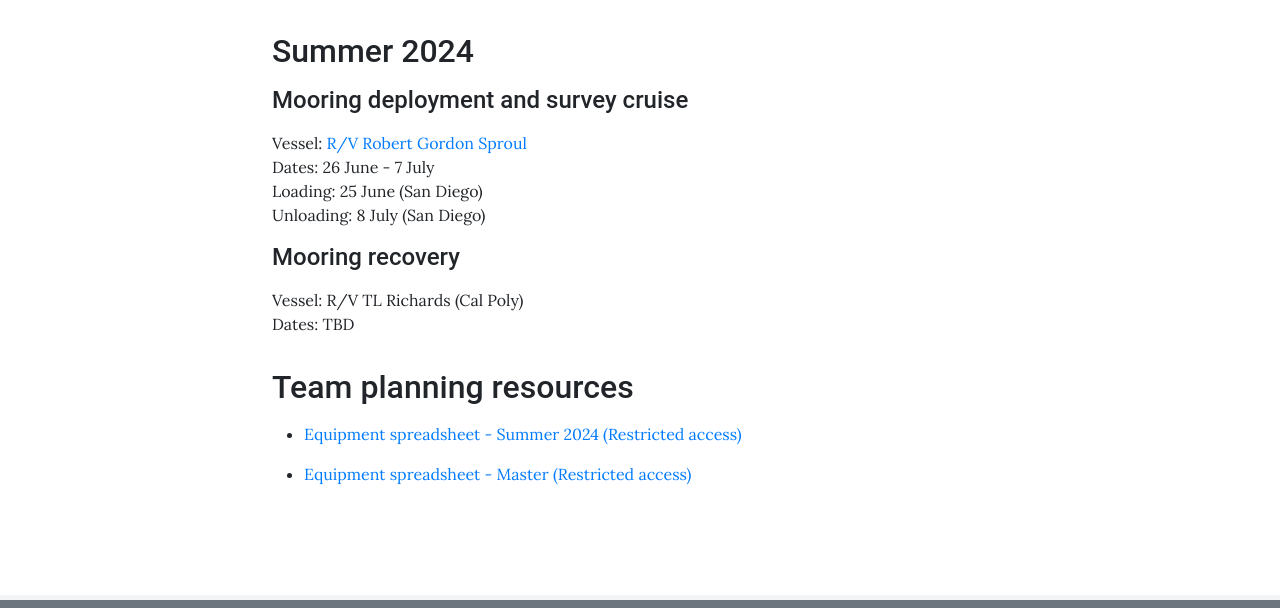
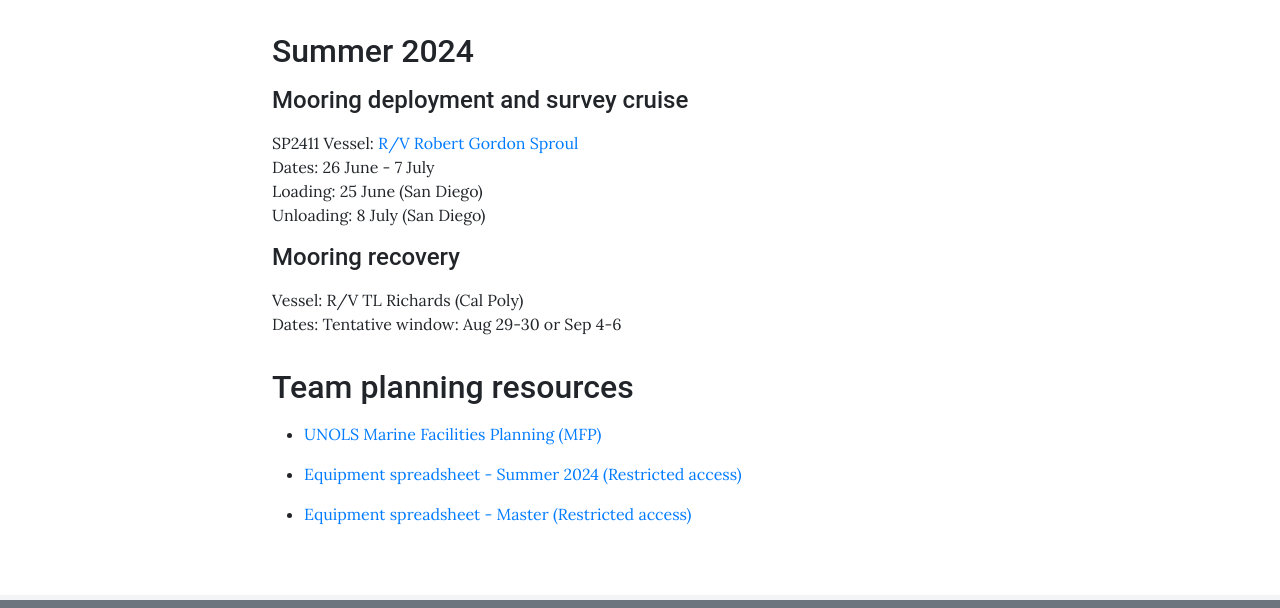
Before and after one commit to subfex/subfex.github.io, a Jekyll site: the page built from pages/cruises.md, in a window 1280 px wide, cut to the strip 308-916 px from the top of the page. Built offline with Jekyll 4.4.1, drawn with Linux system fonts in a browser that asks for light colours.

Commit message:
updated cruise info

```diff
--- a/pages/cruises.md
+++ b/pages/cruises.md
@@ -12,6 +12,7 @@ permalink: /cruises/
 
 #### Mooring deployment and survey cruise
 
+SP2411
 Vessel: [R/V Robert Gordon Sproul](https://scripps.ucsd.edu/ships/sproul)
 Dates: 26 June - 7 July
 Loading: 25 June (San Diego)
@@ -20,9 +21,11 @@ Unloading: 8 July (San Diego)
 #### Mooring recovery
 
 Vessel: R/V TL Richards (Cal Poly)
-Dates: TBD
+Dates: Tentative window: Aug 29-30 or Sep 4-6
 
 ## Team planning resources
+
+* [UNOLS Marine Facilities Planning (MFP)](https://mfp.us/)
 
 * [Equipment spreadsheet - Summer 2024 (Restricted access)](https://docs.google.com/spreadsheets/d/1KZ_uVu4Zeo6OlTWv-ePXMyKW4LfqrqMYGfEZi7bEd0g/edit?usp=sharing)
 
```
